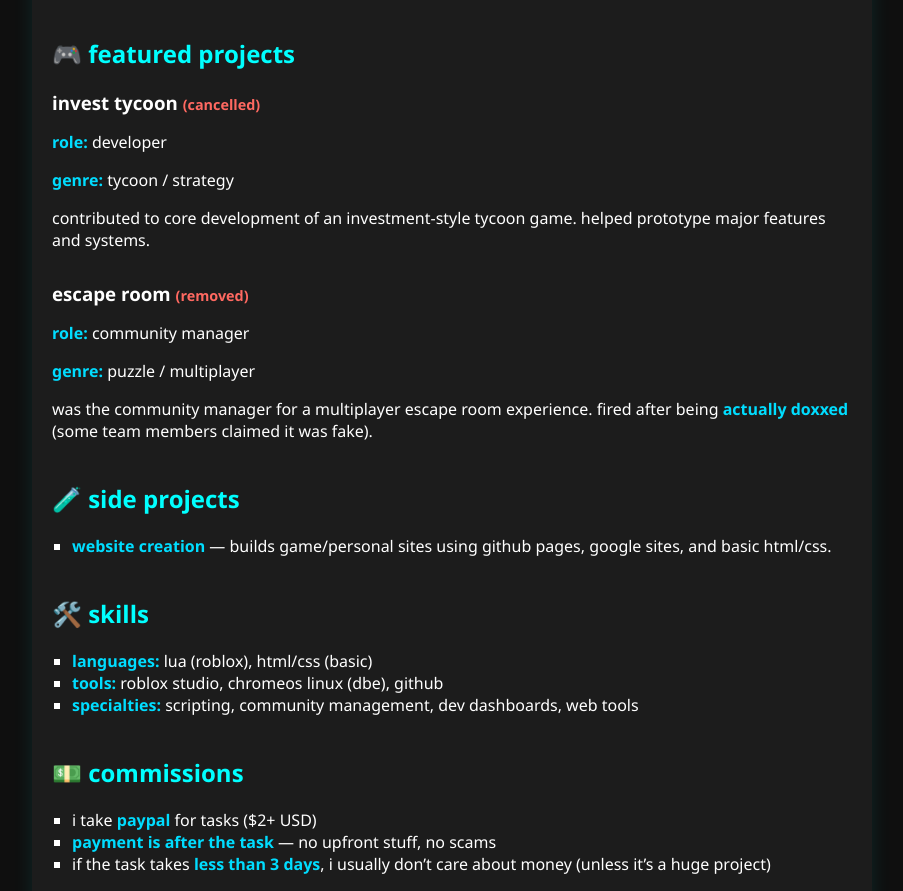
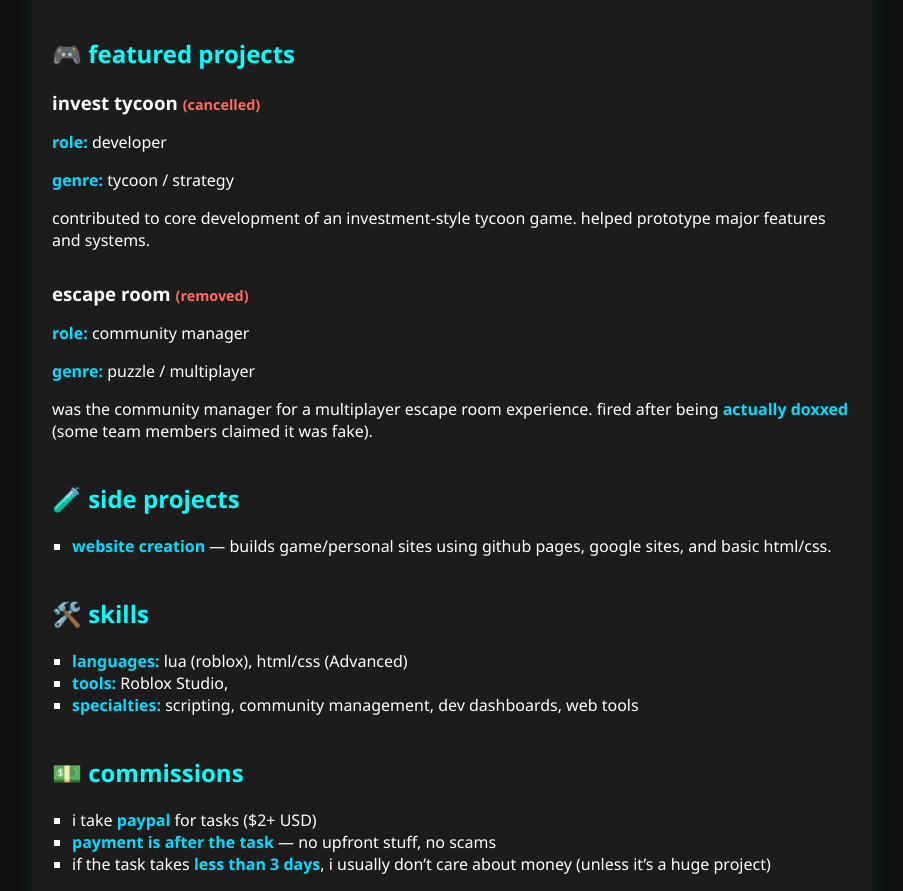
Before and after one commit to OddsJuix/portfolio, a plain HTML site: page index.html in a window 1280 px wide. Shown: the part 206-1097 px from the top of the page, without its empty margins (188-1091 px from the left). Drawn offline with Linux system fonts and the light colour scheme.

Commit message:
Update index.html

```diff
--- a/index.html
+++ b/index.html
@@ -39,8 +39,8 @@
     <section>
       <h2>🛠️ skills</h2>
       <ul>
-        <li><strong>languages:</strong> lua (roblox), html/css (basic)</li>
-        <li><strong>tools:</strong> roblox studio, chromeos linux (dbe), github</li>
+        <li><strong>languages:</strong> lua (roblox), html/css (Advanced)</li>
+        <li><strong>tools:</strong> Roblox Studio, </li>
         <li><strong>specialties:</strong> scripting, community management, dev dashboards, web tools</li>
       </ul>
     </section>
```
